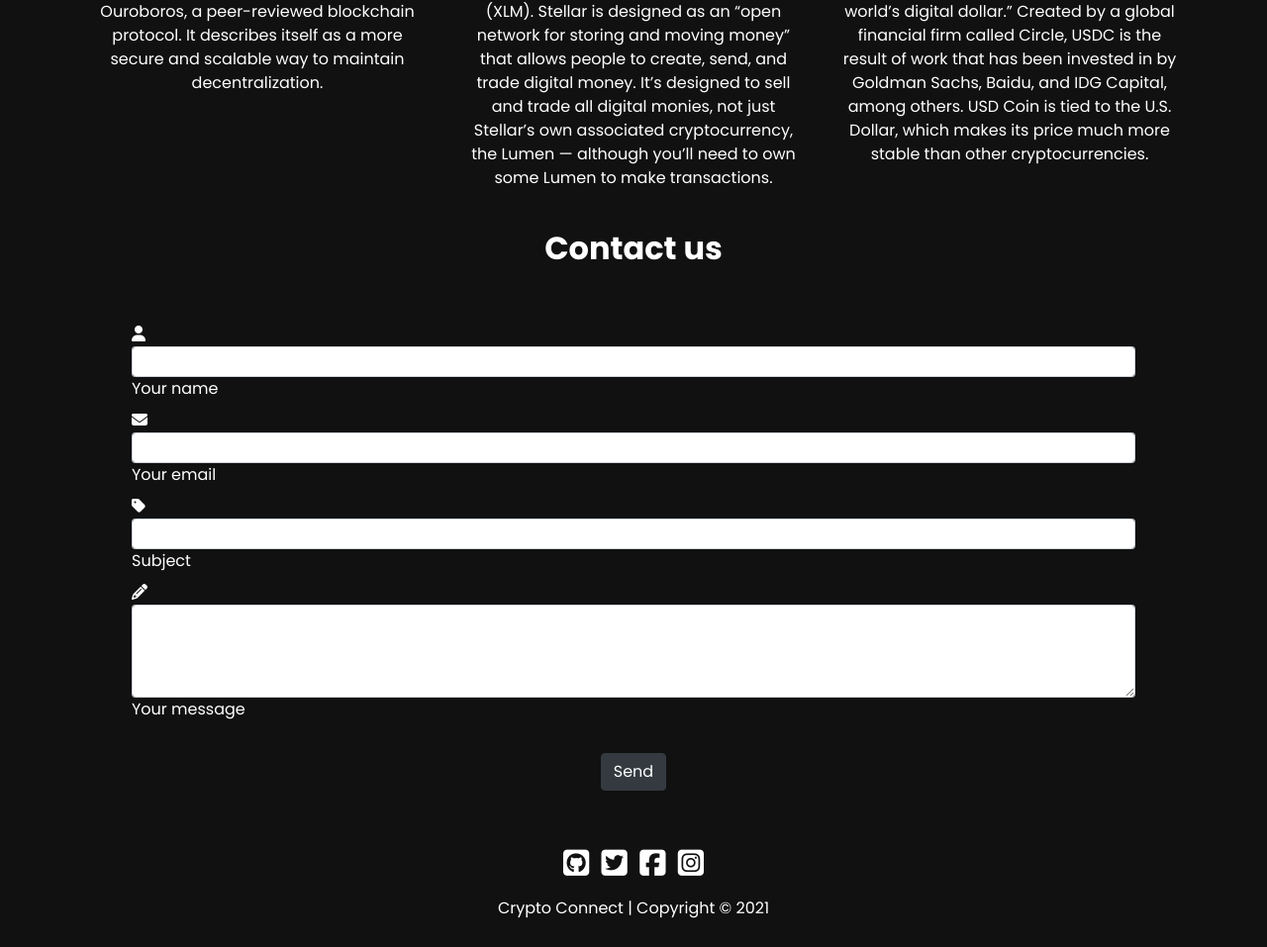
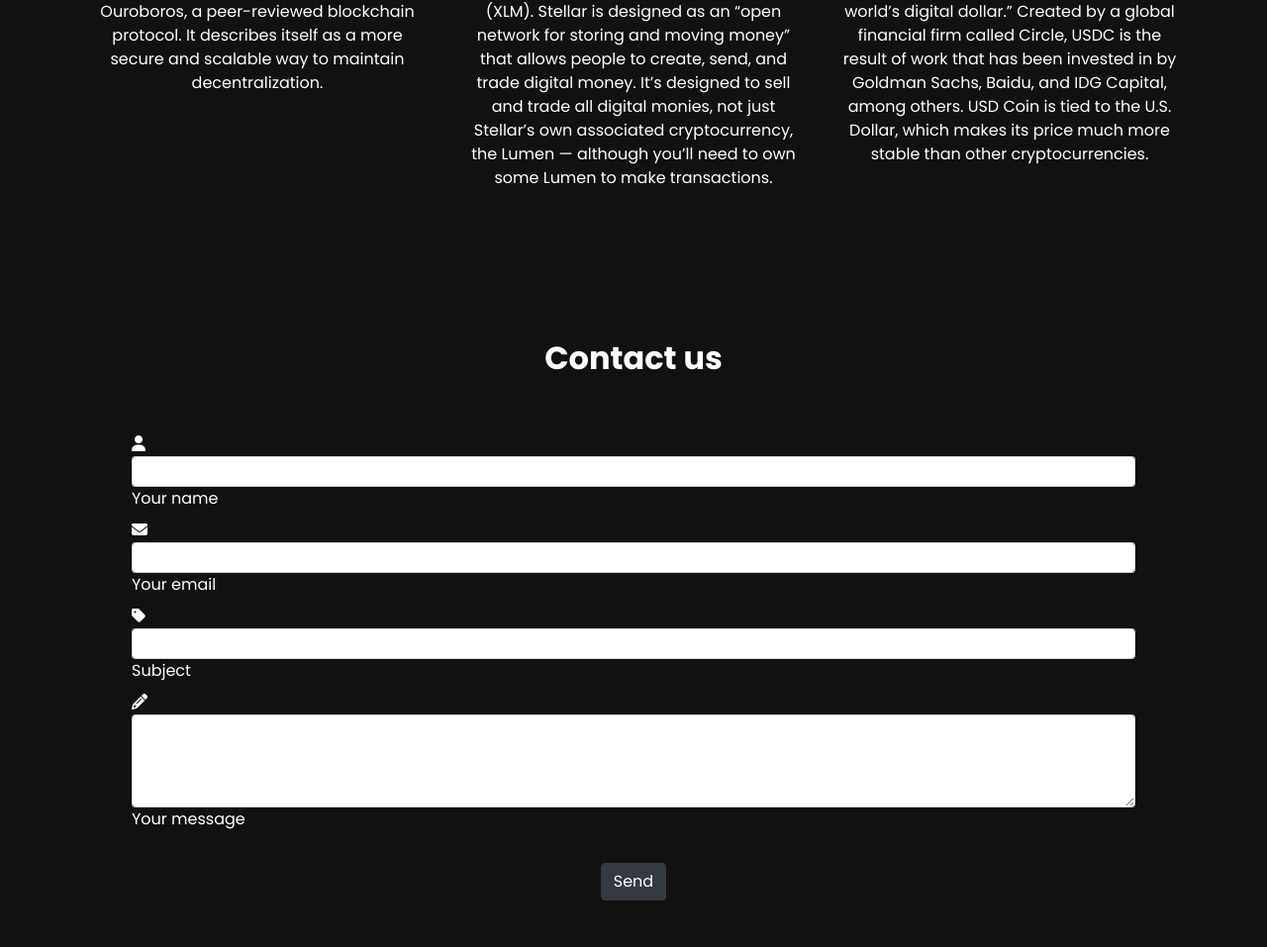
Before and after one commit to tindyc/crypto_connect, a Flask app: page / in a window 1280 px wide. Shown: the part 2508-3465 px from the top of the page at 99% size. Before the commit the page ends 3436 px from the top, so only its background shows below. Run offline with Flask 2, Linux system fonts and the light colour scheme; some libraries are stand-ins or nearby versions; some web fonts are replaced.

Commit message:
Style index.html

```diff
--- a/static/css/style.css
+++ b/static/css/style.css
@@ -90,6 +90,9 @@
     padding: 5%;
 }
 
+#examples {
+    padding-bottom: 10%;
+}
 /*--Contact Form--*/
 #contactnotification{
     display: none;
```
